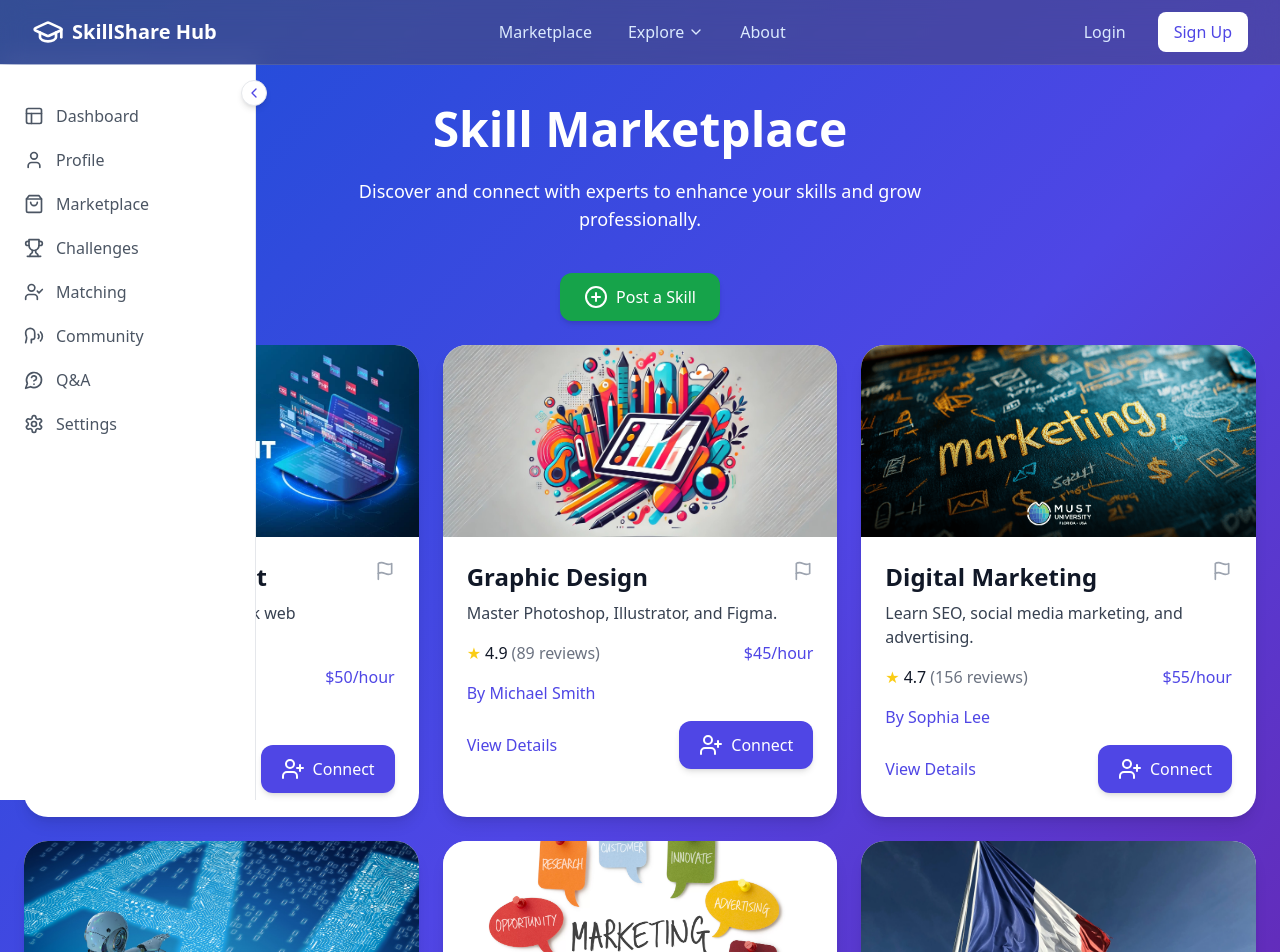
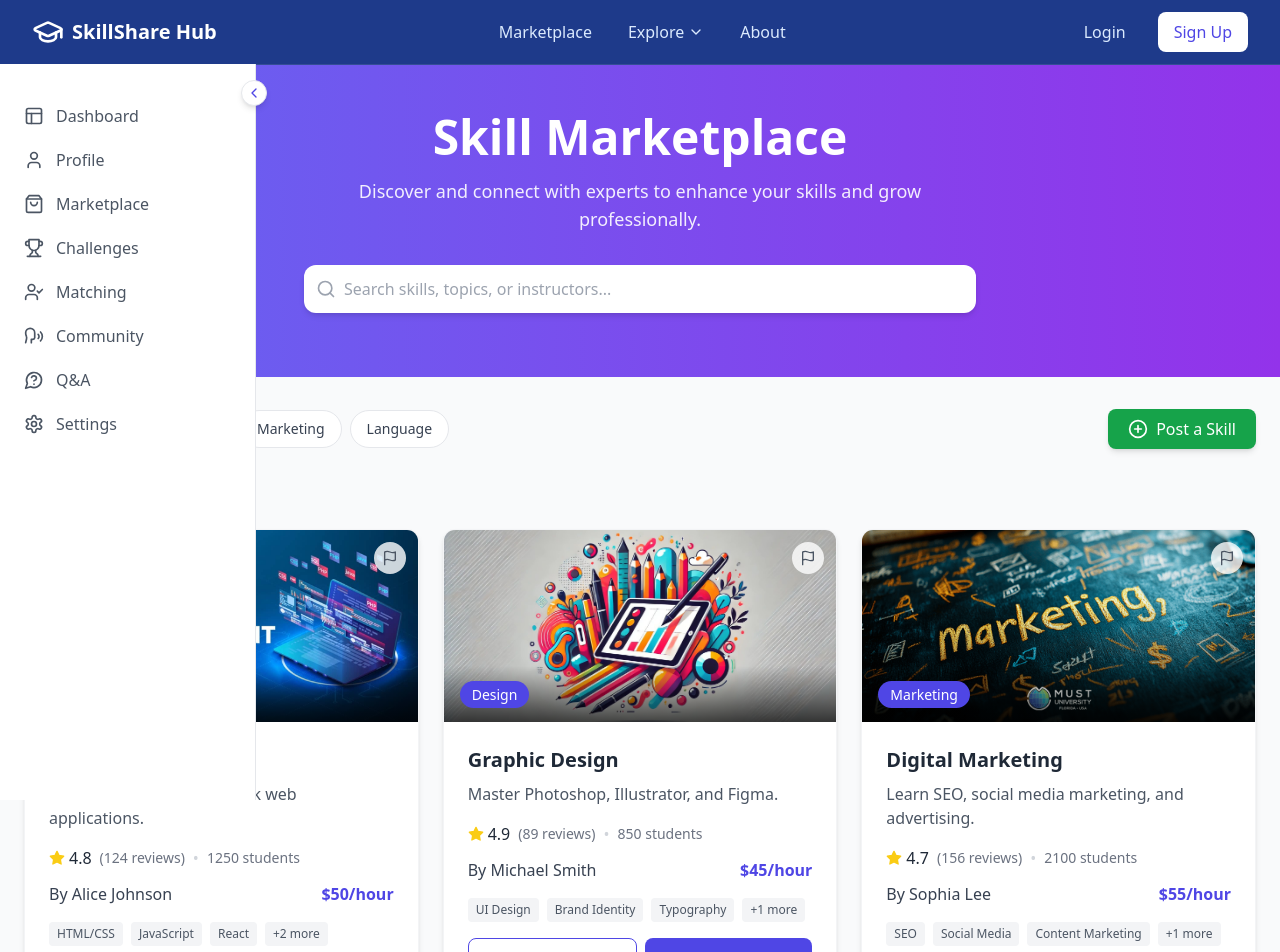
Before and after one commit to YosrMekkii/FullStackJS_project, a React (Vite) app in the folder piFrontEnd/: page /marketplace in a window 1280 px wide. Shown: the top 952 px of the page. Built offline with nearby package versions, Linux system fonts and the light colour scheme.

Commit message:
navbar + marketplace mods

```diff
--- a/piFrontEnd/src/App.tsx
+++ b/piFrontEnd/src/App.tsx
@@ -56,7 +56,7 @@ function App() {
 
   return (
     <div className="min-h-screen bg-gradient-to-br from-blue-900 via-indigo-800 to-purple-900">
-      <nav className="bg-white/10 backdrop-blur-md border-b border-white/10 sticky top-0 z-50">
+      <nav className="bg-blue-900 border-b border-white/10">
         <div className="max-w-7xl mx-auto px-4 sm:px-6 lg:px-8">
           <div className="flex justify-between h-16">
             {/* Logo */}
@@ -91,7 +91,7 @@ function App() {
                 </button>
 
                 {isDropdownOpen && (
-                  <div className="absolute top-full right-0 mt-2 w-48 bg-white/10 backdrop-blur-md rounded-lg shadow-lg py-2 border border-white/20">
+                  <div className="absolute top-full right-0 mt-2 w-48 bg-blue-900 rounded-lg shadow-lg py-2 border border-white/20">
                     <Link
                       to="/challenges"
                       className="block px-4 py-2 text-blue-100 hover:bg-white/10 transition-colors"
@@ -179,7 +179,7 @@ function App() {
 
         {/* Mobile menu */}
         {isMobileMenuOpen && (
-          <div className="md:hidden bg-white/10 backdrop-blur-md border-t border-white/10">
+          <div className="md:hidden bg-blue-900 border-t border-white/10">
             <div className="px-2 pt-2 pb-3 space-y-1">
               <Link
                 to="/marketplace"
--- a/piFrontEnd/src/pages/MarketPlace.tsx
+++ b/piFrontEnd/src/pages/MarketPlace.tsx
@@ -1,6 +1,6 @@
 import React, { useState } from "react";
 import { Link } from "react-router-dom";
-import { UserPlus, PlusCircle, Flag } from "lucide-react";
+import { UserPlus, PlusCircle, Flag, Search, Filter, Star } from "lucide-react";
 import WebDev from "../assets/webdev.jpeg";
 import GraphicDesign from "../assets/6718fbb85d1152665bfafec4_Untitled design (14).jpg";
 import DigitalMarketing from "../assets/Capa-do-Blog-Marketing-Digital.png";
@@ -8,8 +8,6 @@ import AI from "../assets/real-ai.jpg";
 import French from "../assets/image.png";
 import Marketing from "../assets/What-is-marketing.webp";
 import Sidebar from "../components/sidebar";
-
-
 
 const allSkills = [
   {
@@ -113,79 +111,155 @@ const allSkills = [
 const categories = ["All", "Tech", "Design", "Marketing", "Language"];
 
 const SkillMarketplace = () => {
-  const isAuthenticated = !!localStorage.getItem("user"); // Vérifie si un utilisateur est connecté
+  const isAuthenticated = !!localStorage.getItem("user");
+  const [selectedCategory, setSelectedCategory] = useState("All");
+  const [searchTerm, setSearchTerm] = useState("");
 
-  const [selectedCategory, setSelectedCategory] = useState("All");
-  const filteredSkills = selectedCategory === "All" ? allSkills : allSkills.filter(skill => skill.category === selectedCategory);
+  // Filter skills based on category and search term
+  const filteredSkills = allSkills.filter(skill =>
+    (selectedCategory === "All" || skill.category === selectedCategory) &&
+    (searchTerm === "" || skill.name.toLowerCase().includes(searchTerm.toLowerCase()) ||
+     skill.description.toLowerCase().includes(searchTerm.toLowerCase()) ||
+     skill.provider.toLowerCase().includes(searchTerm.toLowerCase()))
+  );
 
   return (
-    <div className="min-h-screen bg-gradient-to-br from-blue-700 via-indigo-600 to-purple-800 text-white py-10 px-6 flex flex-col items-center">
-      <Sidebar/>
-      <div className="max-w-7xl mx-auto w-full relative">
-        {/* Filter Dropdown */}
-        <div className="absolute top-0 left-0">
-          <select
-            value={selectedCategory}
-            onChange={(e) => setSelectedCategory(e.target.value)}
-            className="bg-white text-gray-900 rounded-lg px-4 py-2 shadow-md focus:outline-none focus:ring focus:ring-indigo-300"
-          >
-            {categories.map((category) => (
-              <option key={category} value={category}>{category}</option>
-            ))}
-          </select>
-        </div>
+    <div className="min-h-screen bg-gray-50 text-gray-800">
+      <Sidebar />
 
-        {/* Title and Description */}
-        <h1 className="text-5xl font-extrabold text-center mb-6">Skill Marketplace</h1>
-        <p className="text-lg mb-10 max-w-2xl mx-auto text-center">
+      {/* Hero Section */}
+      <div className="bg-gradient-to-r from-indigo-500 to-purple-600 py-12 px-6">
+        <div className="max-w-7xl mx-auto">
+          <h1 className="text-4xl md:text-5xl font-extrabold text-white text-center mb-4">Skill Marketplace</h1>
+          <p className="text-lg text-white/90 max-w-2xl mx-auto text-center mb-8">
             Discover and connect with experts to enhance your skills and grow professionally.
           </p>
 
+          {/* Search Bar */}
+          <div className="relative max-w-2xl mx-auto mb-4">
+            <div className="absolute inset-y-0 left-0 pl-3 flex items-center pointer-events-none">
+              <Search className="h-5 w-5 text-gray-400" />
+            </div>
+            <input
+              type="text"
+              placeholder="Search skills, topics, or instructors..."
+              value={searchTerm}
+              onChange={(e) => setSearchTerm(e.target.value)}
+              className="pl-10 pr-4 py-3 w-full rounded-xl shadow-md focus:outline-none focus:ring-2 focus:ring-indigo-300"
+            />
+          </div>
+        </div>
+      </div>
+
+      <div className="max-w-7xl mx-auto px-6 py-8">
+        {/* Controls Row */}
+        <div className="flex flex-col md:flex-row justify-between items-start md:items-center mb-8 gap-4">
+          {/* Category Pills */}
+          <div className="flex flex-wrap gap-2">
+            {categories.map((category) => (
+              <button
+                key={category}
+                onClick={() => setSelectedCategory(category)}
+                className={`px-4 py-2 rounded-full text-sm font-medium transition-all ${
+                  selectedCategory === category
+                    ? "bg-indigo-600 text-white shadow-md"
+                    : "bg-white text-gray-700 border border-gray-200 hover:bg-gray-100"
+                }`}
+              >
+                {category}
+              </button>
+            ))}
+          </div>
+
           {/* Post Skill Button */}
-        <div className="text-center mb-6">
-          <Link to="/postskill" className="bg-green-600 text-white px-6 py-3 rounded-xl hover:bg-green-700 flex items-center justify-center space-x-2 shadow-md w-fit mx-auto">
-            <PlusCircle className="h-6 w-6" />
+          <Link
+            to="/postskill"
+            className="bg-green-600 text-white px-5 py-2 rounded-lg hover:bg-green-700 flex items-center space-x-2 shadow-md transition-all duration-300 hover:scale-105"
+          >
+            <PlusCircle className="h-5 w-5" />
             <span>Post a Skill</span>
           </Link>
         </div>
 
+        {/* Results Count */}
+        <p className="text-gray-600 mb-6">
+          Showing {filteredSkills.length} {filteredSkills.length === 1 ? 'result' : 'results'}
+          {selectedCategory !== "All" && ` in ${selectedCategory}`}
+          {searchTerm && ` for "${searchTerm}"`}
+        </p>
+
         {/* Skills Grid */}
+        {filteredSkills.length > 0 ? (
           <div className="grid md:grid-cols-2 lg:grid-cols-3 gap-6">
             {filteredSkills.map((skill) => (
-            <div key={skill.id} className="bg-white text-gray-900 rounded-3xl shadow-lg overflow-hidden transform transition duration-300 hover:scale-105">
+              <div
+                key={skill.id}
+                className="bg-white rounded-xl shadow-md overflow-hidden border border-gray-100 transition-all duration-300 hover:shadow-lg hover:translate-y-[-4px]"
+              >
+                <div className="relative">
                   <img src={skill.image} alt={skill.name} className="w-full h-48 object-cover" />
-              <div className="p-6">
-                <div className="flex justify-between items-start">
-                  <h2 className="text-2xl font-semibold mb-2">{skill.name}</h2>
+                  <div className="absolute top-3 right-3">
                     <button
-                    className="text-gray-400 hover:text-red-500 transition-colors"
+                      className="p-2 bg-white/80 rounded-full hover:bg-white text-gray-600 hover:text-red-500 transition-colors"
                       title="Report this skill"
                     >
-                    <Flag className="h-5 w-5" />
+                      <Flag className="h-4 w-4" />
                     </button>
                   </div>
-                <p className="text-gray-700 mb-4">{skill.description}</p>
-                <div className="flex items-center justify-between mb-4">
-                  <div className="flex items-center">
-                    <span className="text-yellow-400">★</span>
+                  <div className="absolute bottom-0 left-0 right-0 bg-gradient-to-t from-black/70 to-transparent p-4">
+                    <span className="text-white text-sm font-medium px-3 py-1 bg-indigo-600 rounded-full">
+                      {skill.category}
+                    </span>
+                  </div>
+                </div>
+
+                <div className="p-6">
+                  <h2 className="text-xl font-semibold mb-2 text-gray-800">{skill.name}</h2>
+                  <p className="text-gray-600 mb-4 line-clamp-2">{skill.description}</p>
+
+                  <div className="flex items-center mb-3">
+                    <div className="mr-2 flex items-center">
+                      <Star className="h-4 w-4 text-yellow-400 fill-yellow-400" />
                       <span className="ml-1 font-medium">{skill.rating}</span>
-                    <span className="text-gray-500 ml-1">({skill.reviews} reviews)</span>
                     </div>
-                  <span className="text-indigo-600 font-medium">${skill.price}</span>
+                    <span className="text-gray-500 text-sm">({skill.reviews} reviews)</span>
+                    <span className="mx-2 text-gray-300">•</span>
+                    <span className="text-gray-500 text-sm">{skill.students} students</span>
                   </div>
-                <p className="font-medium text-indigo-600">By {skill.provider}</p>
-                <div className="mt-4 flex justify-between items-center">
+
+                  <div className="flex justify-between items-center mb-4">
+                    <p className="font-medium text-gray-700">By {skill.provider}</p>
+                    <span className="text-indigo-600 font-bold">${skill.price}</span>
+                  </div>
+
+                  <div className="flex flex-wrap gap-2 mb-4">
+                    {skill.topics.slice(0, 3).map((topic, index) => (
+                      <span
+                        key={index}
+                        className="text-xs bg-gray-100 text-gray-600 px-2 py-1 rounded"
+                      >
+                        {topic}
+                      </span>
+                    ))}
+                    {skill.topics.length > 3 && (
+                      <span className="text-xs bg-gray-100 text-gray-600 px-2 py-1 rounded">
+                        +{skill.topics.length - 3} more
+                      </span>
+                    )}
+                  </div>
+
+                  <div className="flex gap-2">
                     <Link
                       to={`/skills/${skill.id}`}
-                    className="text-indigo-600 hover:text-indigo-800 font-medium"
+                      className="flex-1 text-center py-2 border border-indigo-600 text-indigo-600 rounded-lg hover:bg-indigo-50 font-medium transition-colors"
                     >
                       View Details
                     </Link>
                     <Link
                       to={isAuthenticated ? `/connect/${skill.id}` : "/login"}
-  className="bg-indigo-600 text-white px-5 py-3 rounded-xl hover:bg-indigo-700 flex items-center space-x-2 shadow-md"
+                      className="flex-1 bg-indigo-600 text-white py-2 rounded-lg hover:bg-indigo-700 font-medium transition-colors flex items-center justify-center gap-2"
                     >
-  <UserPlus className="h-6 w-6" />
+                      <UserPlus className="h-4 w-4" />
                       <span>Connect</span>
                     </Link>
                   </div>
@@ -193,6 +267,12 @@ const SkillMarketplace = () => {
               </div>
             ))}
           </div>
+        ) : (
+          <div className="text-center py-16">
+            <h3 className="text-xl font-medium text-gray-600 mb-2">No skills found</h3>
+            <p className="text-gray-500">Try changing your search or filters</p>
+          </div>
+        )}
       </div>
     </div>
   );
```
Lines whose indentation alone changed are shown as unchanged.
